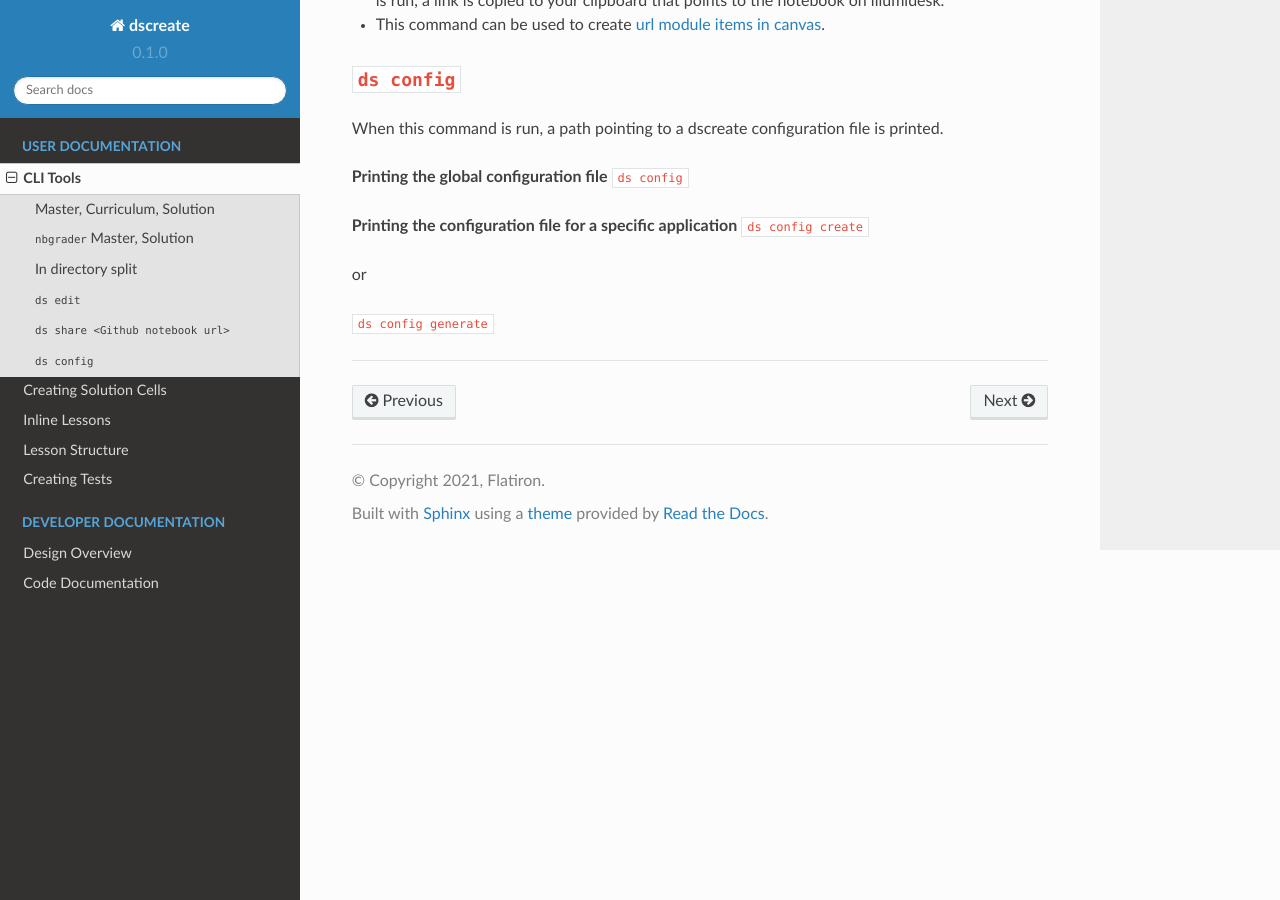
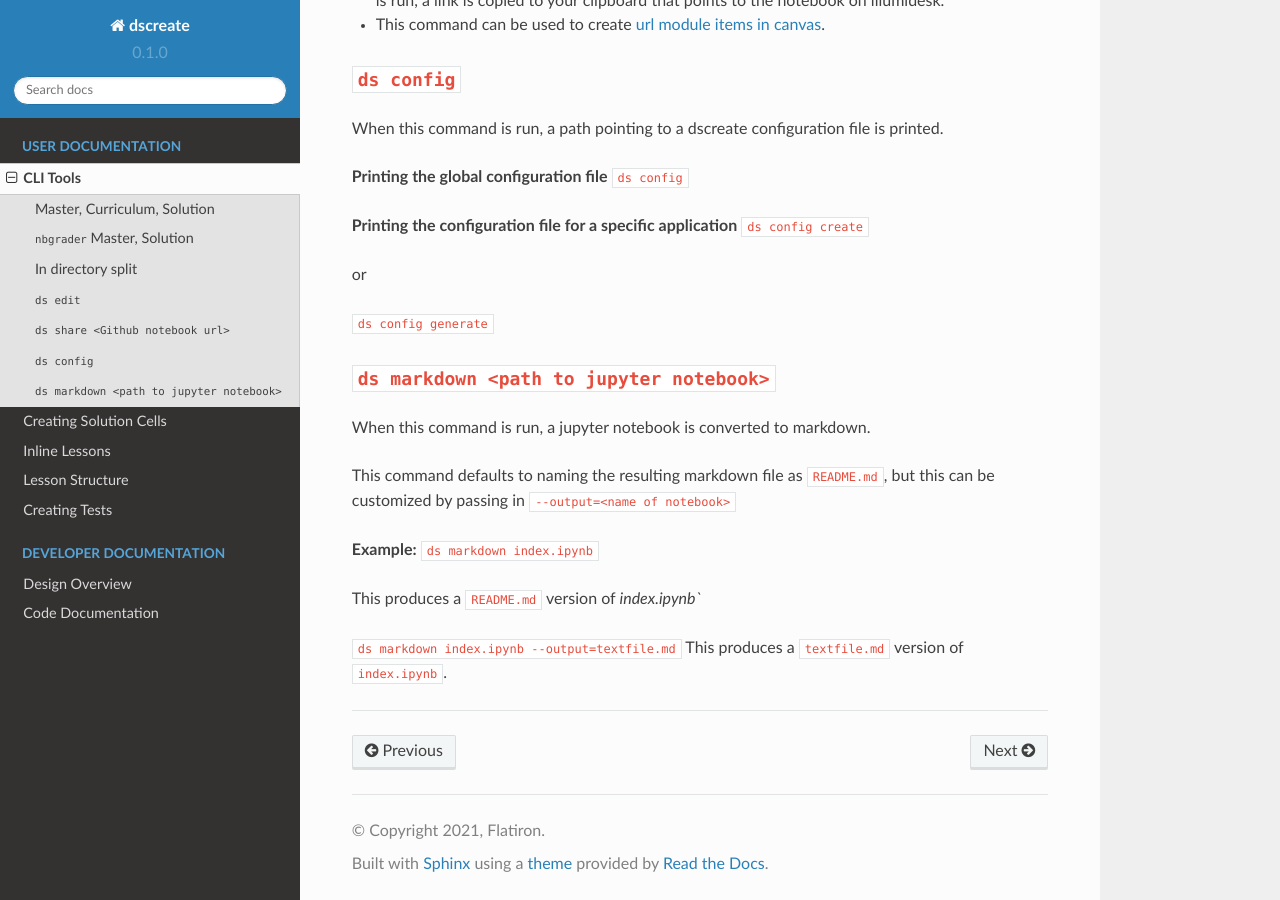
Before and after one commit to Spencerx/dscreate, a Sphinx documentation site: the page built from docs/source/pages/cli_tools.rst, in a window 1280 px wide and 900 px high, scrolled down 1865 px. Built offline with Sphinx 7.4.7 and the Read the Docs theme 2.0.0, drawn with Linux system fonts in a browser that asks for light colours.

Commit message:
ds markdown cli docs

```diff
--- a/docs/source/pages/cli_tools.rst
+++ b/docs/source/pages/cli_tools.rst
@@ -92,5 +92,20 @@ or
 
 ``ds config generate``
 
+-------------
+``ds markdown <path to jupyter notebook>``
+-------------
+When this command is run, a jupyter notebook is converted to markdown.
+
+This command defaults to naming the resulting markdown file as ``README.md``, but
+this can be customized by passing in ``--output=<name of notebook>``
+
+**Example:**
+``ds markdown index.ipynb``
+
+This produces a ``README.md`` version of `index.ipynb``
+
+``ds markdown index.ipynb --output=textfile.md``
+This produces a ``textfile.md`` version of ``index.ipynb``.
 
 -------------------------------------------------------
```
